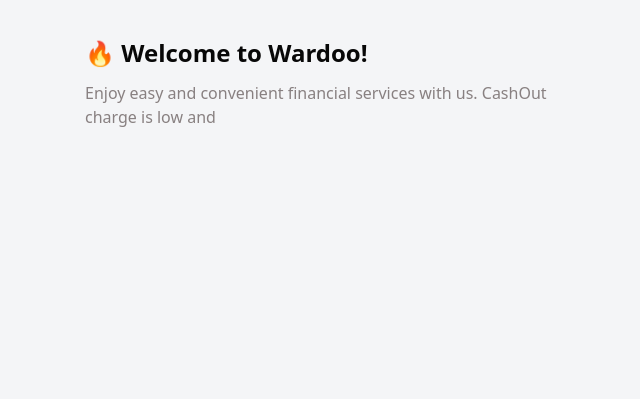
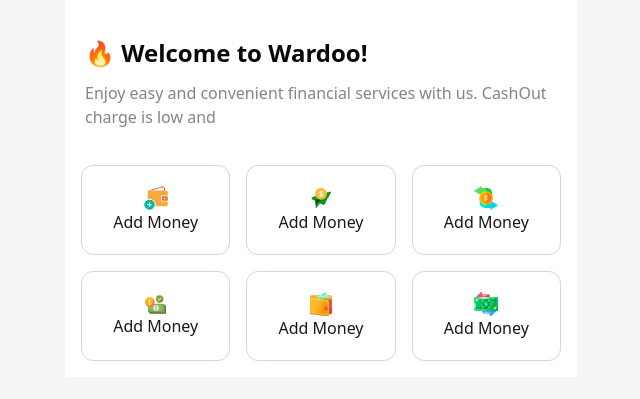
Before and after one commit to Wardun-00/money-transfer-mobile-app, a plain HTML site: page home.html in a window 1280 px wide. Shown: the part 77-476 px from the top of the page, without its empty margins (319-959 px from the left). Drawn offline with nearby package versions, Linux system fonts and the light colour scheme.

Commit message:
added money card

```diff
--- a/home.html
+++ b/home.html
@@ -26,9 +26,11 @@
 
   <!-- body section -->
   <body class="bg-[#F4F5F7] h-[100vh]">
+    <!--for background color div -->
+    <div class="bg-[#FFFFFF] max-w-lg mx-auto">
       <!-- nav section -->
       <div
-      class="parent-div flex items-center justify-between max-w-lg mx-auto border-b-1 border-gray-300 p-3"
+        class="parent-div flex items-center justify-between border-b-1 border-gray-300 p-3"
       >
         <!-- div-1 -->
         <div class="flex items-center">
@@ -51,12 +53,60 @@
         </div>
       </div>
       <!-- welcome to Wardoo section -->
-    <div class="max-w-lg mx-auto p-5 mt-5">
+      <div class="p-5 mt-5">
         <h1 class="text-2xl text-[#080808] font-bold">🔥 Welcome to Wardoo!</h1>
         <p class="text-base text-[#6d6363cc] mt-3">
-        Enjoy easy and convenient financial services with us. CashOut charge is
-        low and
+          Enjoy easy and convenient financial services with us. CashOut charge
+          is low and
         </p>
+      </div>
+
+      <!-- card section  -->
+
+      <div class="grid grid-cols-3 max-w-lg gap-4 mx-auto p-4">
+        <!-- card-1 -->
+        <div
+          class="min-h-[90px] text-center place-content-center border-1 border-gray-300 rounded-xl cursor-pointer"
+        >
+          <img src="./assets/wallet1.png" alt="wallet1" class="mx-auto" />
+          <h2>Add Money</h2>
+        </div>
+        <!-- card-2 -->
+        <div
+          class="min-h-[90px] text-center place-content-center border-1 border-gray-300 rounded-xl cursor-pointer"
+        >
+          <img src="./assets/send1.png" alt="wallet1" class="mx-auto" />
+          <h2>Add Money</h2>
+        </div>
+        <!-- card-3 -->
+        <div
+          class="min-h-[90px] text-center place-content-center border-1 border-gray-300 rounded-xl cursor-pointer"
+        >
+          <img src="./assets/money1.png" alt="wallet1" class="mx-auto" />
+          <h2>Add Money</h2>
+        </div>
+        <!-- card-4 -->
+        <div
+          class="min-h-[90px] text-center place-content-center border-1 border-gray-300 rounded-xl cursor-pointer"
+        >
+          <img src="./assets/bonus1.png" alt="wallet1" class="mx-auto" />
+          <h2>Add Money</h2>
+        </div>
+        <!-- card-5 -->
+        <div
+          class="min-h-[90px] text-center place-content-center border-1 border-gray-300 rounded-xl cursor-pointer"
+        >
+          <img src="./assets/purse1.png" alt="wallet1" class="mx-auto" />
+          <h2>Add Money</h2>
+        </div>
+        <!-- card-6 -->
+        <div
+          class="min-h-[90px] text-center place-content-center border-1 border-gray-300 rounded-xl cursor-pointer"
+        >
+          <img src="./assets/transaction1.png" alt="wallet1" class="mx-auto" />
+          <h2>Add Money</h2>
+        </div>
+      </div>
     </div>
   </body>
 </html>
```
Lines whose indentation alone changed are shown as unchanged.
